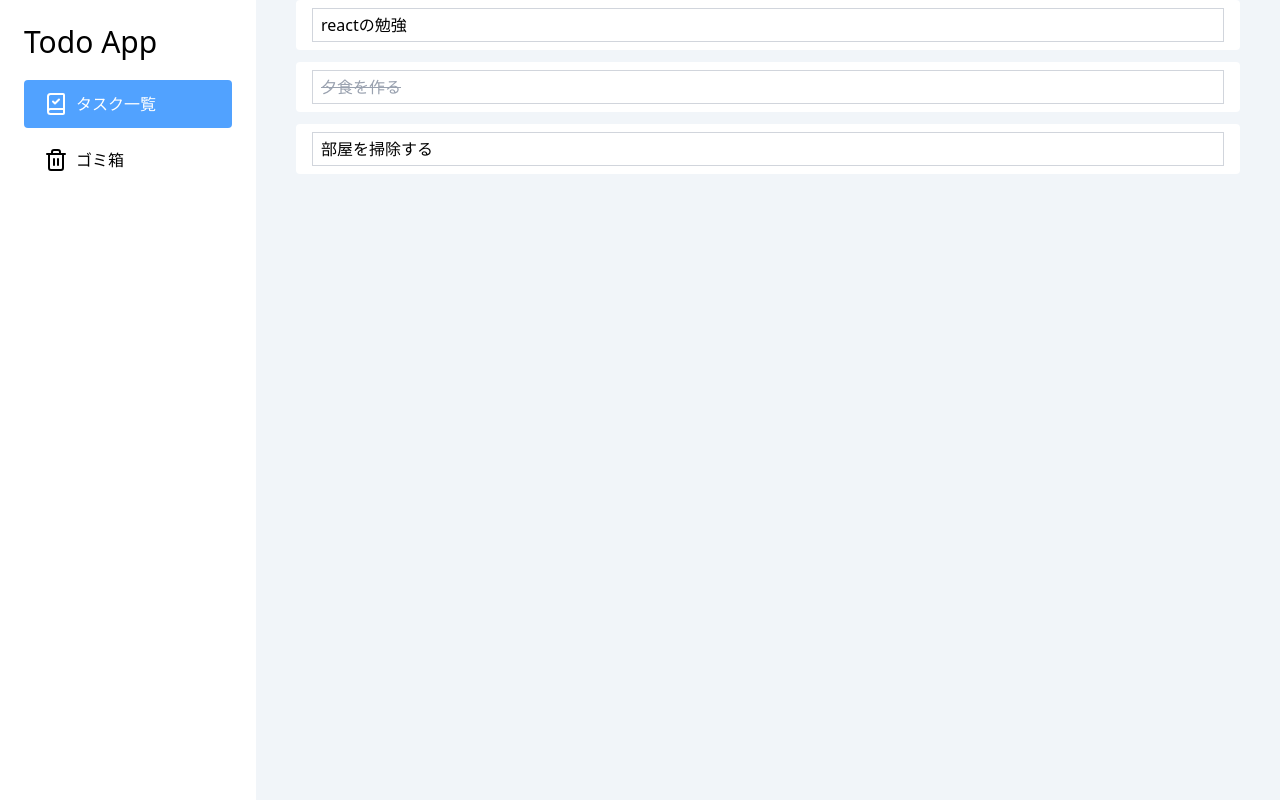
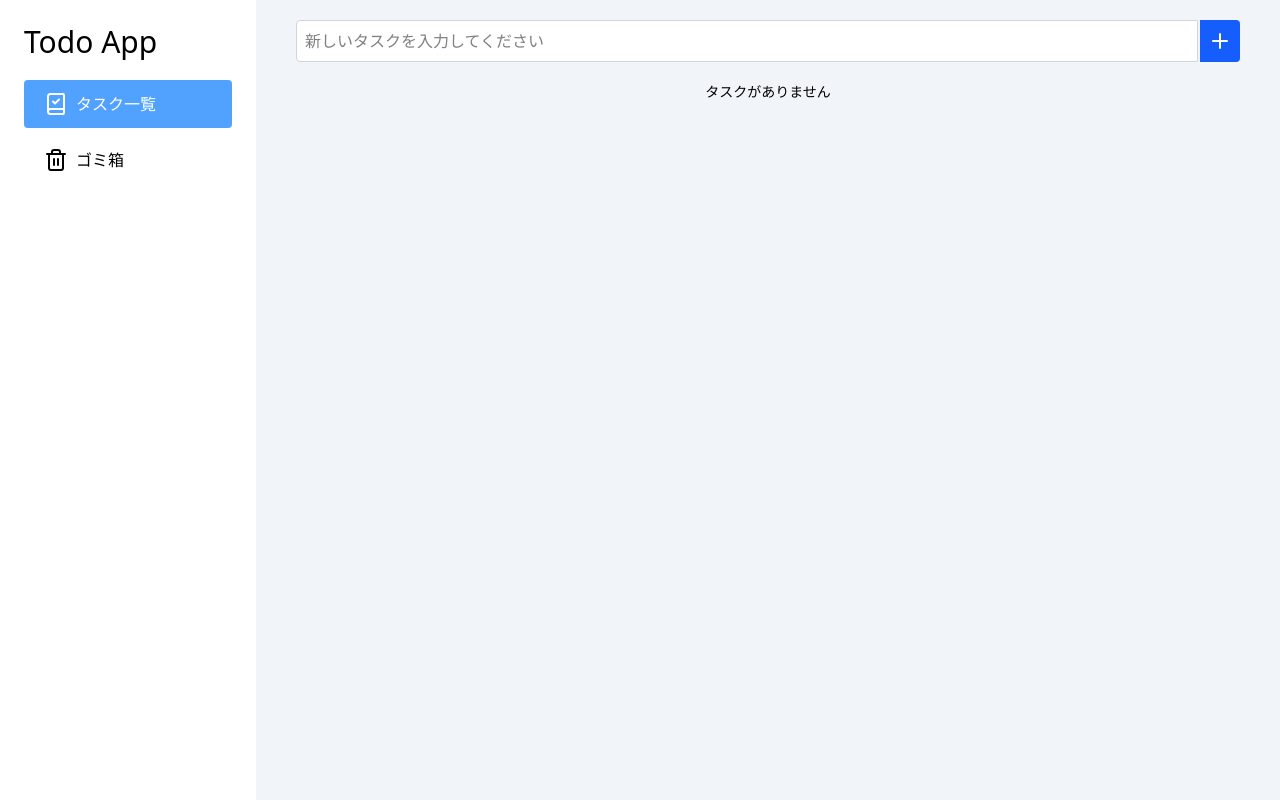
Before and after one commit to AbeTakaki/react-todo-app, a React (Vite) app: page / in a window 1280 px wide. Built offline with nearby package versions, Linux system fonts and the light colour scheme.

Commit message:
タスク追加機能の実装

```diff
--- a/src/components/CreateTaskForm.jsx
+++ b/src/components/CreateTaskForm.jsx
@@ -0,0 +1,43 @@
+import { Plus } from "lucide-react";
+import { useRef } from "react";
+
+export function CreateTaskForm({ onSubmit }) {
+  const inputRef = useRef(null);
+
+  const handleSubmit = (e) => {
+    e.preventDefualt();
+    if (!inputRef.current) {
+      return;
+    }
+
+    // input の値を取得
+    const inputValue = inputRef.current?.value.trim();
+    if (!inputValue) {
+      return;
+    }
+
+    // タスクを作成
+    onSubmit(inputValue);
+
+    // 入力値をリセット
+    inputRef.current.value = "";
+  };
+
+  return (
+    <form className="flex gap-0.5" onSubmit={handleSubmit}>
+      <input
+        ref={inputRef}
+        type="text"
+        placeholder="新しいタスクを入力してください"
+        className="grow rounded-s border border-gray-300 p-2 bg-white"
+      />
+      <button
+        type="submit"
+        className="rounded-e bg-blue-600 p-2 transition-colors hover:bg-blue-800 disabled:cursor-not-allowed disabled:bg-gray-400"
+        aria-label={"タスクを生成する"}
+      >
+        <Plus className="text-white" />
+      </button>
+    </form>
+  )
+}
--- a/src/components/TaskList.jsx
+++ b/src/components/TaskList.jsx
@@ -1,17 +1,36 @@
-import { dummyTaskList } from '../data/dummyTaskList';
 import { TaskItem } from './TaskItem';
+import { useState } from 'react';
+import { CreateTaskForm } from './CreateTaskForm';
 
 export function TaskList () {
+  // タスク一覧の状態を管理
+  const [ taskList, setTaskList] = useState([]);
+
+  // 新しいタスクを追加
+  const createTask = (title) => {
+    setTaskList((prevTaskList) => {
+      // 新しいタスクオブジェクトを生成
+      const newTask = {
+        id: Date.now(),
+        title,
+        status: "notStarted",
+      };
+      return [...prevTaskList, newTask];
+    });
+  };
+
   return (
     <div className="relative">
+      <div className='sticky top-0 flex flex-col items-end gap-2 bg-slate-100 px-10 py-5'>
+        <div className='w-full'>
+          <CreateTaskForm onSubmit={createTask} />
+        </div>
+      </div>
       <div className='space-y-3 px-10 pb-10'>
-        {dummyTaskList.length === 0 ? (
-          // タスクが0件の場合はフォールバックを表示
+        {taskList.length === 0 ? (
           <p className='text-center text-sm'>タスクがありません</p>
         ) : (
-          dummyTaskList.map((task) => (
-            <TaskItem key={task.id} task={task} />
-          ))
+          taskList.map((task) => <TaskItem key={task.id} task={task} />)
         )}
       </div>
     </div>
```
